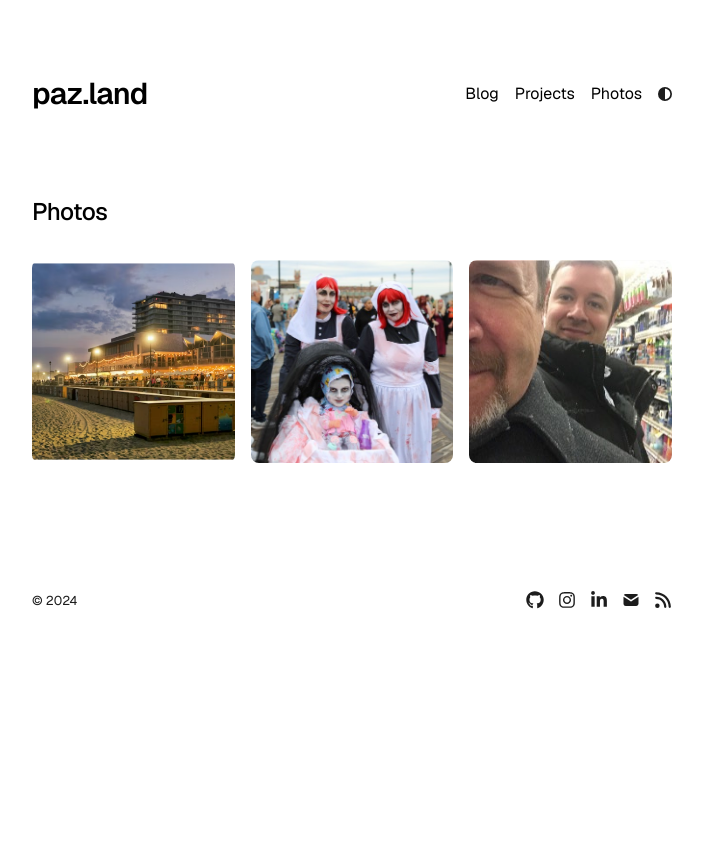
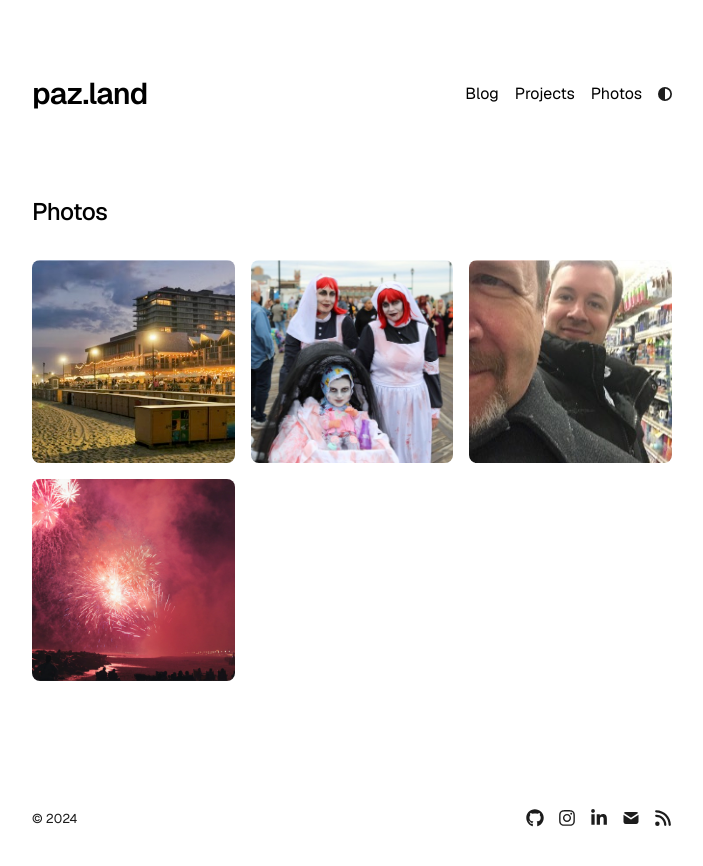
Before and after one commit to mpazaryna/blog02, a Next.js app: page /photos in a window 1280 px wide. Shown: the top 866 px of the page, without its empty margins (288-991 px from the left). Before the commit the page ends 800 px from the top, so only its background shows below. Built offline with nearby package versions, Linux system fonts and the light colour scheme.

Commit message:
feat: additional photo

```diff
--- a/app/config.ts
+++ b/app/config.ts
@@ -1,5 +1,5 @@
 export const metaData = {
-  baseUrl: "https://blog.paz.land/",
+  baseUrl: "https://paz.land/",
   title: "paz.land",
   name: "paz",
   ogImage: "/opengraph-image.png",
--- a/app/photos/page.tsx
+++ b/app/photos/page.tsx
@@ -7,13 +7,8 @@ export const metadata: Metadata = {
   description: "My Photos",
 };
 
-export default function Photos() {
-  return (
-    <section>
-      <h1 className="mb-8 text-2xl font-medium tracking-tight">Photos</h1>
-      <ImageGrid
-        columns={3}
-        images={[
+// Define the photo dataset
+const photoData = [
   {
     src: "/photos/photo1.jpg",
     alt: "Asbury Summer Night",
@@ -29,8 +24,18 @@ export default function Photos() {
     alt: "Henry",
     href: "https://pixelfed.de/p/paz/496421766603645316",
   },
-        ]}
-      />
+  {
+    src: "/photos/photo4.jpg",
+    alt: "Asbury",
+    href: "https://flic.kr/p/2q26Mfp",
+  },
+];
+
+export default function Photos() {
+  return (
+    <section>
+      <h1 className="mb-8 text-2xl font-medium tracking-tight">Photos</h1>
+      <ImageGrid columns={3} images={photoData} />
     </section>
   );
 }
```
Also changed, not shown: public/photos/photo1.jpg, public/photos/photo4.jpg (added). Lines whose indentation alone changed are shown as unchanged.
